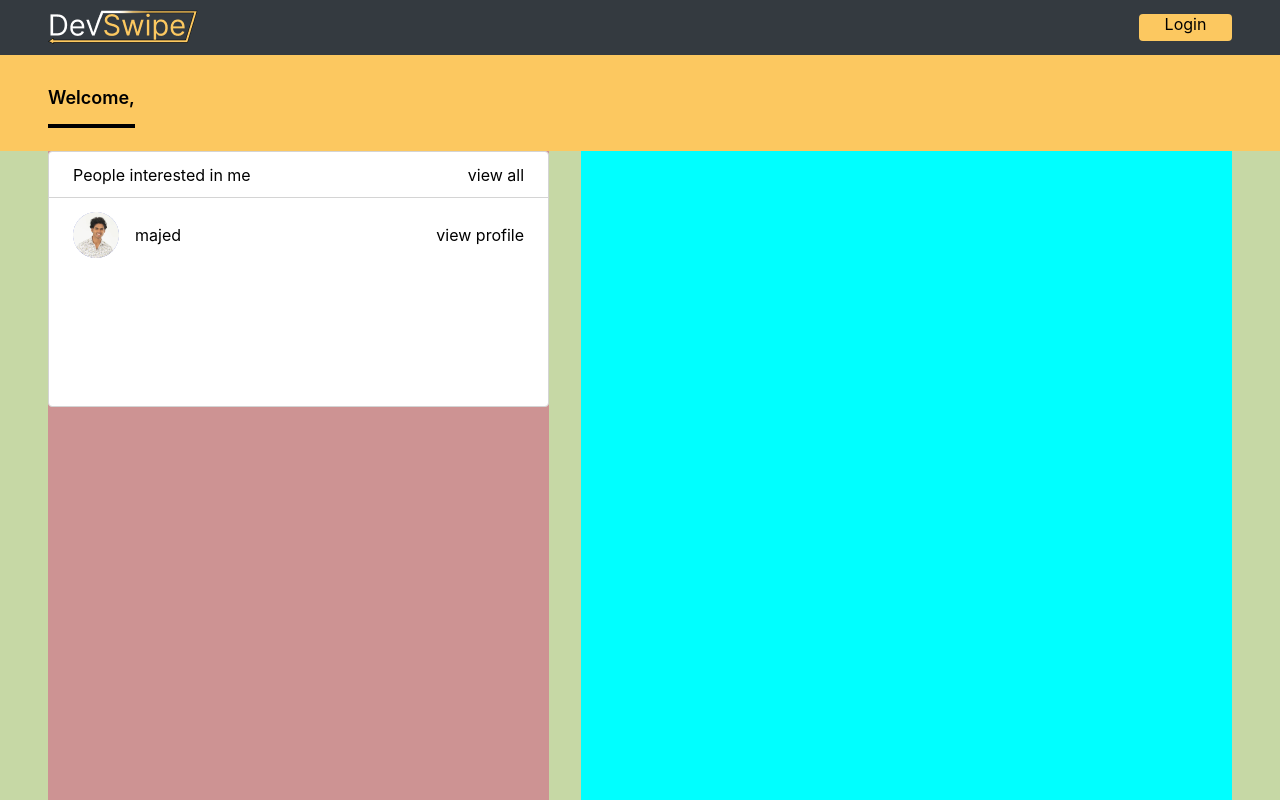
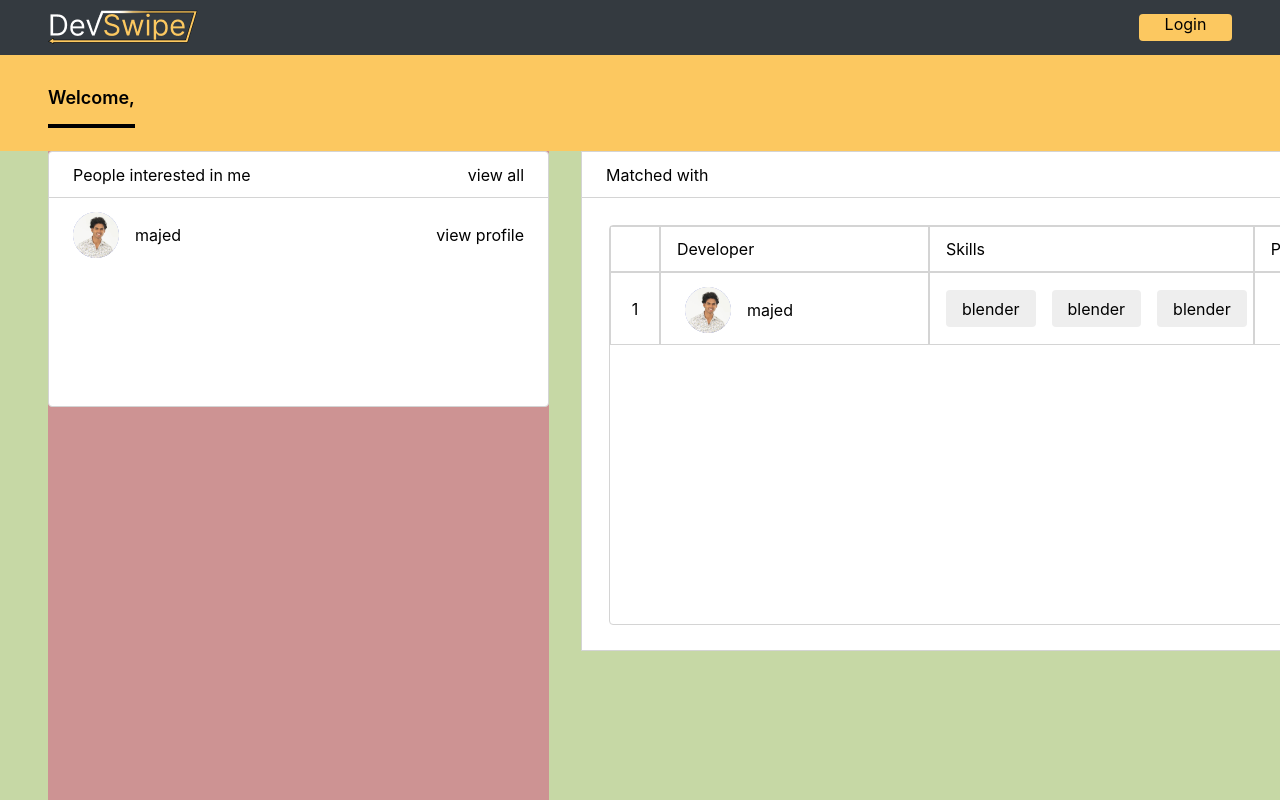
Before and after one commit to Majed-Habli/DevVibe, a React (Create React App) app in the folder Front-End-Website/dev-swipe-web/: page /dashboard in a window 1280 px wide. Built offline with nearby package versions, Linux system fonts and the light colour scheme.

Commit message:
Client-Web <> Added styling for the matched table component.

```diff
--- a/Front-End-Website/dev-swipe-web/src/components/interested users/interested.jsx
+++ b/Front-End-Website/dev-swipe-web/src/components/interested users/interested.jsx
@@ -12,7 +12,7 @@ const InterestedTable = () => {
                 <CustomButton title={'view all'}/>
             </div>
             <div className={styles.table_body}>
-                <Card/>
+                <Card button={true}/>
             </div>
         </div>
     )
--- a/Front-End-Website/dev-swipe-web/src/components/matched users/matched.jsx
+++ b/Front-End-Website/dev-swipe-web/src/components/matched users/matched.jsx
@@ -1,6 +1,7 @@
 import React from "react";
 import styles from './matched.module.css';
 import CustomButton from "../custom button/custombutton";
+import Card from "../user card/card";
 
 const MatchedTable = () =>{
 
@@ -8,22 +9,34 @@ const MatchedTable = () =>{
         <div className={styles.matched_container}>
             <div className={styles.table_header}>Matched with</div>
             <div className={styles.table_body}>
-                <table>
-                    <tr>
-                        <th></th>
-                        <th>Developer</th>
-                        <th>Skills</th>
-                        <th>Profile</th>
-                    </tr>
-
-                    <tr>
-                        <td>1</td>
-                        <td>majed</td>
-                        <td>
-                            <CustomButton width={45} height={45} backgroundColor={'yellow'}/>
-                        </td>
-                    </tr>
-                </table>
+                <div className={styles.inner_table_container}>
+                    <div className={styles.inner_table_header}>
+                        <div className={styles.space}></div>
+                        <div className={`${styles.cell} ${styles.width_username}`}>Developer</div>
+                        <div className={`${styles.cell} ${styles.width_skill}`}>Skills</div>
+                        <div className={`${styles.cell} ${styles.width_profile}`}>Profile</div>
+                    </div>
+                    <div className={styles.inner_table_body}>
+                        <div className={styles.inner_table_row}>
+                            <div className={styles.index}>1</div>
+                            <div className={styles.user_card}>
+                                <Card button={false}/>
+                            </div>
+                            <div className={styles.skills_container}>
+                                <div className={styles.content}>
+                                    <div className={styles.pill}>blender</div>
+                                    <div className={styles.pill}>blender</div>
+                                    <div className={styles.pill}>blender</div>
+                                    <div className={styles.pill}>blender</div>
+                                    <div className={styles.pill}>blender</div>
+                                </div>
+                            </div>
+                            <div className={styles.profile_button}>
+                                <CustomButton width={45} height={45} backgroundColor={'#D4D4D4'}/>
+                            </div>
+                        </div>
+                    </div>
+                </div>
             </div>
         </div>
     )
--- a/Front-End-Website/dev-swipe-web/src/components/matched users/matched.module.css
+++ b/Front-End-Website/dev-swipe-web/src/components/matched users/matched.module.css
@@ -0,0 +1,132 @@
+.matched_container{
+    width: 921px;
+    height: 500px;
+    border: 1px solid #D4D4D4;
+    background-color: #fff;
+}
+
+.table_header{
+    width: 100%;
+    height: 46px;
+    display: flex;
+    align-items: center;
+    padding: 0 1.5rem;
+    border-bottom: 1px solid #D4D4D4;
+}
+
+.table_body{
+    width: 100%;
+    padding: 1.7rem;
+}
+
+.inner_table_container{
+    height: 400px;
+    border: 0.5px solid #D4D4D4;
+    border-radius: 4px;
+}
+
+.inner_table_header{
+    width: 100%;
+    height: 46px;
+    display: flex;
+    align-items: center;
+}
+
+.inner_table_body{
+    width: 100%;
+    height: 350px;
+}
+
+.inner_table_row{
+    display: flex;
+    align-items: center;
+}
+
+.user_card{
+    width: 270px;
+    height: 73px;
+    border: 0.5px solid #D4D4D4;
+}
+
+.skills_container{
+    width: 326px;
+    height: 73px;
+    overflow-y: hidden;
+    overflow-x: auto;
+    white-space: nowrap;
+    display: flex;
+    align-items: center;
+    padding: 0 1rem;
+    border: 0.5px solid #D4D4D4;
+}
+
+.content{
+    width: fit-content;
+    display: flex;
+    column-gap: 1rem;
+}
+
+.skills_container::-webkit-scrollbar{
+    display: none;
+}
+
+.space{
+    width: 50px;
+    height: 46px;
+    border: 0.5px solid #D4D4D4;
+}
+
+.index{
+    width: 50px;
+    height: 73px;
+    display: flex;
+    align-items: center;
+    justify-content: center;
+    border: 0.5px solid #D4D4D4;
+}
+
+.pill{
+    width: fit-content;
+    height: 37px;
+    display: flex;
+    align-items: center;
+    padding: 0 1rem;
+    border-radius: 4px;
+    background-color: #EEEEEE;
+}
+
+.profile_button{
+    width: 220px;
+    height: 73px;
+    display: flex;
+    align-items: center;
+    justify-content: center;
+    border: 0.5px solid #D4D4D4;
+}
+
+.cell{
+    height: 100%;
+    display: flex;
+    align-items: center;
+    padding: 0 1rem;
+    border: 0.5px solid #D4D4D4;
+    background-color: #fff;
+}
+
+.width_username{
+    width: 270px;
+}
+
+.width_skill{
+    width: 326px;
+}
+
+.width_profile{
+    width: 220px;
+}
+
+.img_button{
+    width: 45;
+    height: 37px;
+    background-color: #D4D4D4;
+}
--- a/Front-End-Website/dev-swipe-web/src/components/user card/card.jsx
+++ b/Front-End-Website/dev-swipe-web/src/components/user card/card.jsx
@@ -2,7 +2,7 @@ import React from "react";
 import styles from './card.module.css';
 import CustomButton from "../custom button/custombutton";
 
-const Card = () =>{
+const Card = ({button}) =>{
 
     return(
         <div className={styles.card_container}>
@@ -13,7 +13,9 @@ const Card = () =>{
                 <div className={styles.user_name}>majed</div>
             </div>
             {/* <div className={styles.container_rigth}></div> */}
-            <CustomButton title={"view profile"}/>
+            {button &&(
+                <CustomButton title={"view profile"}/>
+            )}
         </div>
     )
 }
--- a/Front-End-Website/dev-swipe-web/src/pages/dashboard/dashboard.jsx
+++ b/Front-End-Website/dev-swipe-web/src/pages/dashboard/dashboard.jsx
@@ -1,6 +1,7 @@
 import React from "react";
 import styles from './dashboard.module.css';
 import InterestedTable from "../../components/interested users/interested";
+import MatchedTable from "../../components/matched users/matched";
 
 const Dashboard = () =>{
 
@@ -16,7 +17,9 @@ const Dashboard = () =>{
                         <InterestedTable/>
                     </div>
                 </div>
-                <div className={styles.component_container_right}></div>
+                <div className={styles.component_container_right}>
+                    <MatchedTable/>
+                </div>
             </div>
         </div>
     )
--- a/Front-End-Website/dev-swipe-web/src/pages/dashboard/dashboard.module.css
+++ b/Front-End-Website/dev-swipe-web/src/pages/dashboard/dashboard.module.css
@@ -43,5 +43,5 @@
 
 .component_container_right{
     flex: 1.83;
-    background-color: aqua;
+    /* background-color: aqua; */
 }
```
